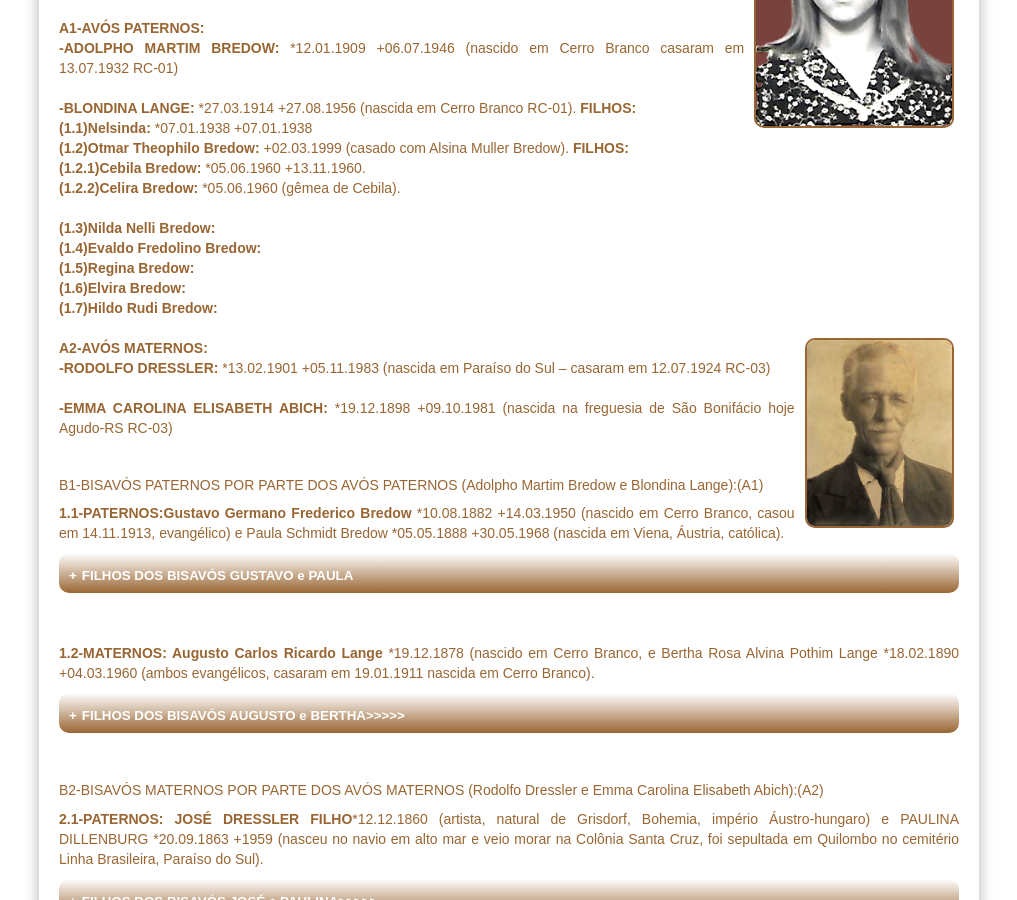
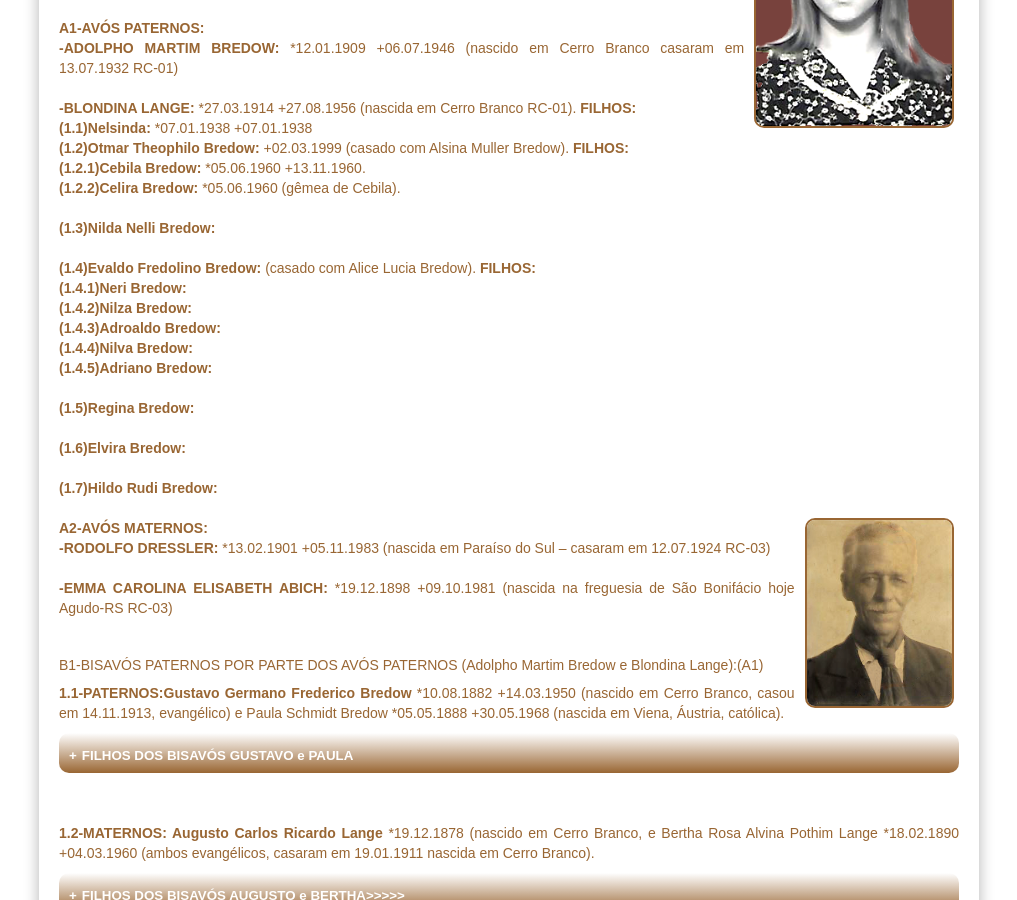
Before and after one commit to claudiovargas1955/claudiovargas1955.github.io, a Jekyll site: the page built from _pages/arvore-genealogica-de-roselia-renita-bredow.html, in a window 1280 px wide and 900 px high, scrolled down 1149 px. Shown: the whole window, without its empty margins (131-1148 px from the left). Built offline with Jekyll 4.4.1, drawn with Linux system fonts in a browser that asks for light colours; some web fonts are replaced.

Commit message:
Update arvore-genealogica-de-roselia-renita-bredow.html

```diff
--- a/_pages/arvore-genealogica-de-roselia-renita-bredow.html
+++ b/_pages/arvore-genealogica-de-roselia-renita-bredow.html
@@ -96,10 +96,19 @@ Fonseca de Oliveira 17.07.1899 +14.05.1924 avós maternos: Silvestre Rodrigues *
 <b>(1.2.1)Cebila Bredow: </b>*05.06.1960 +13.11.1960.<br>
 <b>(1.2.2)Celira Bredow: </b>*05.06.1960 (gêmea de Cebila).<br><br>
 
-<b>(1.3)Nilda Nelli Bredow: </b><br>
-<b>(1.4)Evaldo Fredolino Bredow: </b><br>
-<b>(1.5)Regina Bredow: </b><br>
-<b>(1.6)Elvira Bredow: </b><br>
+<b>(1.3)Nilda Nelli Bredow: </b><br><br>
+
+<b>(1.4)Evaldo Fredolino Bredow: </b>(casado com Alice Lucia Bredow). <b>FILHOS: </b><br>
+<b>(1.4.1)Neri Bredow: </b><br>
+<b>(1.4.2)Nilza Bredow: </b><br>
+<b>(1.4.3)Adroaldo Bredow: </b><br>
+<b>(1.4.4)Nilva Bredow: </b><br>
+<b>(1.4.5)Adriano Bredow: </b><br><br>
+
+<b>(1.5)Regina Bredow: </b><br><br>
+
+<b>(1.6)Elvira Bredow: </b><br><br>
+
 <b>(1.7)Hildo Rudi Bredow: </b> <br/><br>
 
 <img class="dir1" style="float:right"; src="/images/Rodolfo.png"; height="190px"; title="Rodolfo Dressler";/>
```
Also changed, not shown: other parts of _pages/arvore-genealogica-de-roselia-renita-bredow.html (+2 -2 lines).
